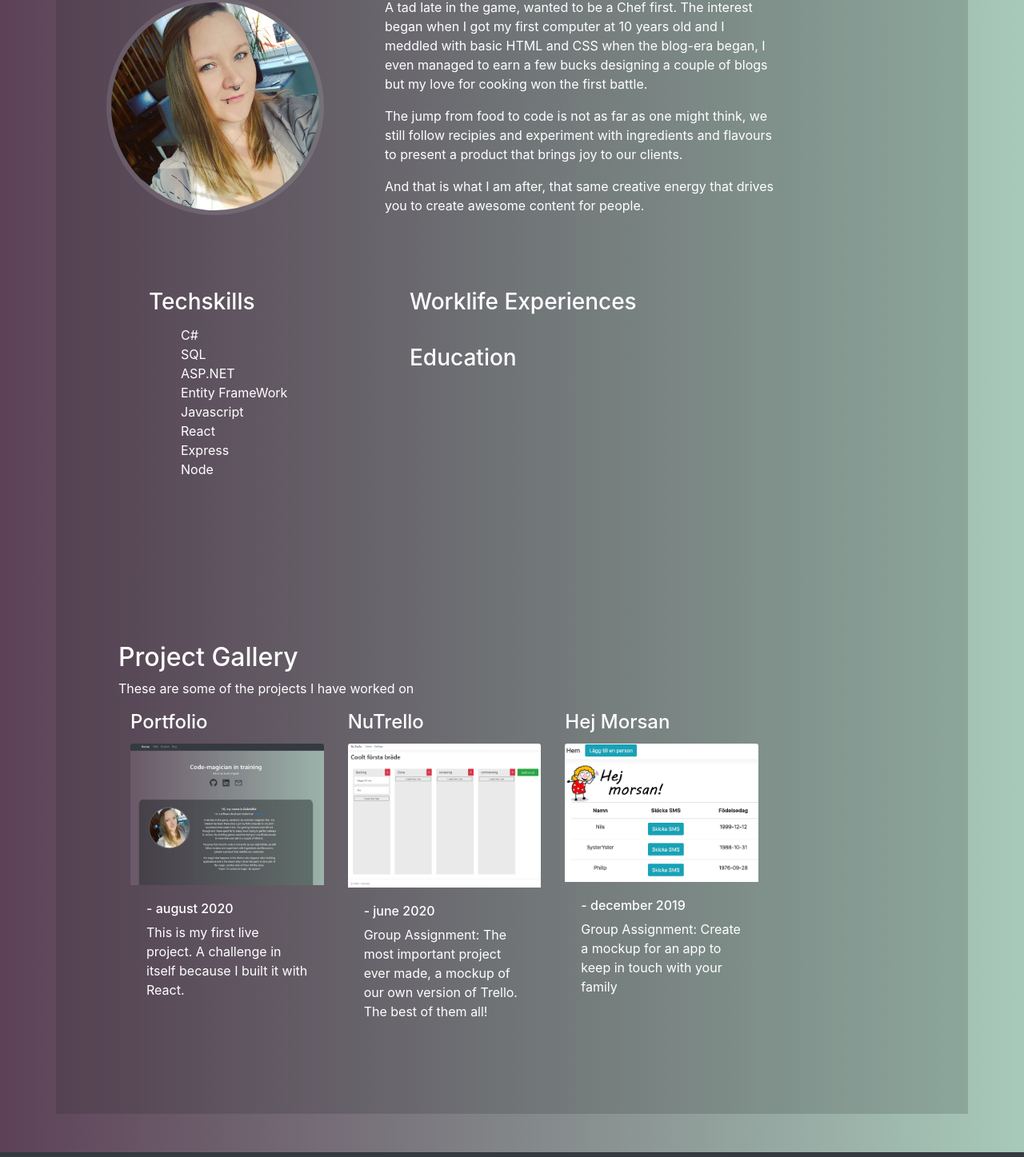
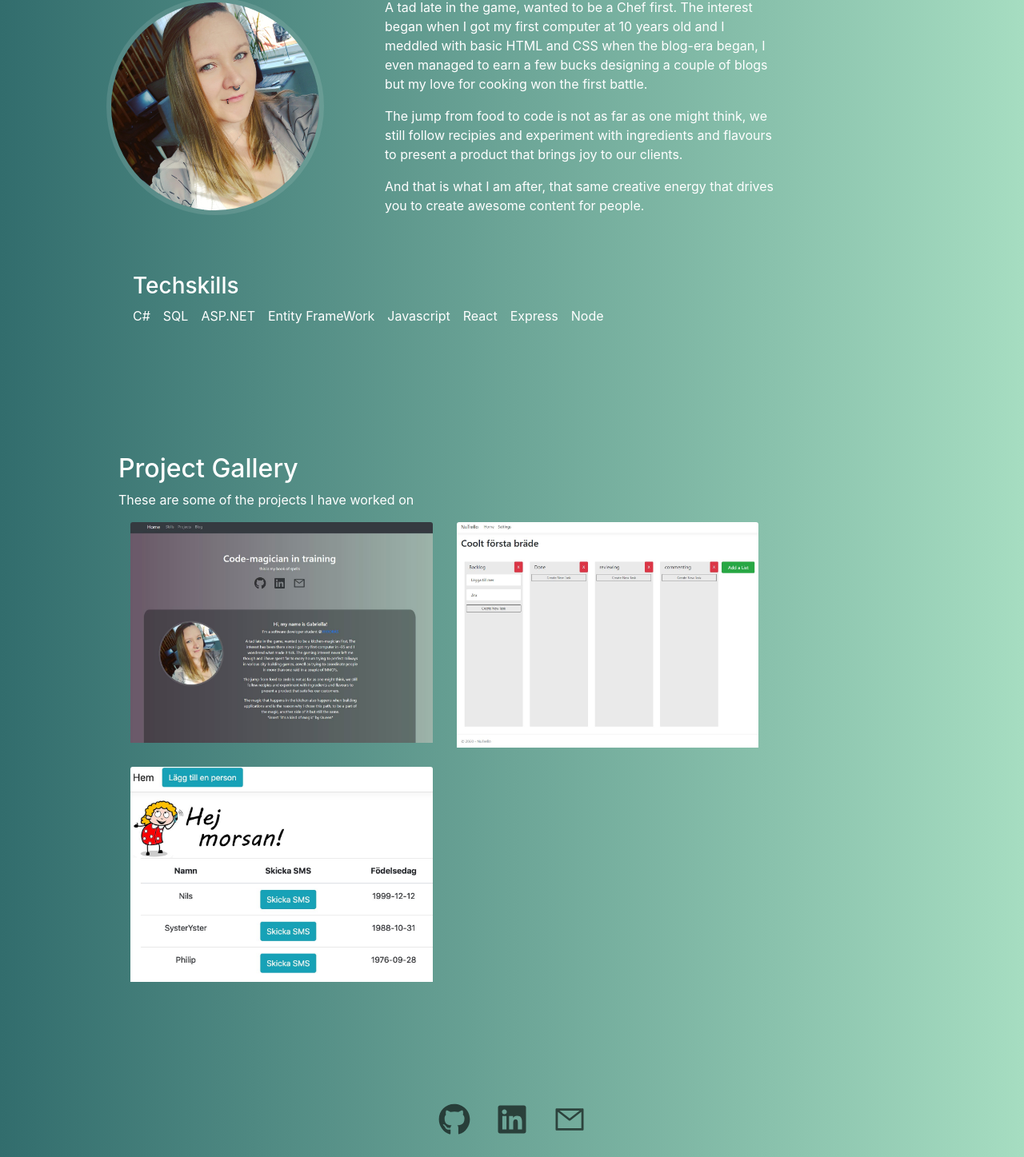
Before and after one commit to gwestberg/portfolio, a React (Create React App) app: page / in a window 1280 px wide. Shown: the part 537-1984 px from the top of the page at 80% size. Built offline with nearby package versions, Linux system fonts and the light colour scheme.

Commit message:
medium-sized overhaul

```diff
--- a/src/components/About.js
+++ b/src/components/About.js
@@ -1,5 +1,5 @@
 import React, { Component } from 'react';
-import Collapsible from 'react-collapsible';
+// import Collapsible from 'react-collapsible';
 import './css/About.css'
 import profilePic from '../assets/realprofilepic.jpg'
 
@@ -28,15 +28,10 @@ export default class About extends Component {
                             And that is what I am after, that same creative energy that drives you to create awesome content for people.
                         </p>
                     </div>
-                    <hr className="d-sm-none" />
-                </div>
-                <section className="row justify-content-around">
-                    <div className="row">
-                        <div className="col-lg-4 col-sm-6 mb-4">
-                            <div className="h-100">
-                                <div className="card-body">
-                                    <h3 className="card-title">Techskills</h3>
-                                    <ul className="skill-cards">
+                    <section>
+                        <div>
+                            <h3>Techskills</h3>
+                            <ul class="horizontal">
                                 <li>C#</li>
                                 <li>SQL</li>
                                 <li>ASP.NET</li>
@@ -47,26 +42,22 @@ export default class About extends Component {
                                 <li>Node</li>
                             </ul>
                         </div>
-                            </div>
-                        </div>
-                        <div className="col-lg-8 col-sm-6 mb-8">
-                            <div className="h-100">
-                                <div className="card-body">
-                                    <Collapsible triggerStyle={{cursor:"pointer", padding:1+"%"+0+"%"+0+"%"+0+"%"}} trigger={<h3 className="card-title collapse-title">Worklife Experiences</h3>}>
-                                    <p className="card-text boxText">I have no idea what I want in this box... Do you have any idea?
-                                    I might want to be a somewhat long text or something like it so that it fills the whole avaliable box-space... otherwise the techskill-box moves and
-                                    I'm not in the right-headspace to deal with that right now...</p>
-                                    </Collapsible>
-                                    <Collapsible triggerStyle={{cursor:"pointer", padding:1+"%"+0+"%"+0+"%"+1+"%"}} trigger={<h3 className="card-title collapse-title">Education</h3>}>
-                                    <p className="card-text boxText">I have no idea what I want in this box... Do you have any idea?
-                                    I might want to be a somewhat long text or something like it so that it fills the whole avaliable box-space... otherwise the techskill-box moves and
-                                    I'm not in the right-headspace to deal with that right now...</p>
+
+                    {/* <div className="row">
+                    <div className="col-lg-6 col-sm-6 mb-8">
+                            <Collapsible triggerStyle={{ cursor: "pointer", padding: 1 + "%" + 0 + "%" + 0 + "%" + 0 + "%" }} trigger={<h3 className="card-title collapse-title">Experiences</h3>}>
+                                <p className="card-text boxText">Some of my experiences...</p>
                             </Collapsible>
                         </div>
+                        <div className="col-lg-6 col-sm-6 mb-8">
+                            <Collapsible triggerStyle={{ cursor: "pointer", padding: 1 + "%" + 0 + "%" + 0 + "%" + 0 + "%" }} trigger={<h3 className="card-title collapse-title">Education</h3>}>
+                                <p className="card-text boxText">Relevant education...</p>
+                            </Collapsible>
                         </div>
+                    </div> */}
+                    </section>
+                    <hr className="d-sm-none" />
                 </div>
-                    </div>
-                </section>
             </div>
         )
     }
--- a/src/components/Home.js
+++ b/src/components/Home.js
@@ -6,8 +6,6 @@ import { AiOutlineMail } from "react-icons/ai";
 import Projects from '../components/Projects';
 // import Blog from '../components/Blog';
 import About from '../components/About';
-// import Contact from '../components/Contact';
-
 
 export default class Home extends Component {
     constructor(props) {
@@ -32,10 +30,17 @@ export default class Home extends Component {
             <div className="Wrapper">
                 {/* NAVBAR */}
                 <div className="sticky-top headnav">
-                    <nav className="navbar navbar-expand-sm navbar-dark bg-dark transparent-nav">
+                    <nav className="navbar navbar-expand-sm navbar-dark transparent-nav">
                         <div className="container">
                             <a className="navbar-brand" href="/portfolio">Home</a>
-                            <button onClick={this.toggleNavbar} className={`${classTwo}`} type="button" data-toggle="collapse" data-target="#navbarResponsive" aria-controls="navbarResponsive" aria-expanded="false" aria-label="Toggle navigation">
+                            <button onClick={this.toggleNavbar}
+                                    className={`${classTwo}`} type="button"
+                                    data-toggle="collapse"
+                                    data-target="#navbarResponsive"
+                                    aria-controls="navbarResponsive"
+                                    aria-expanded="false"
+                                    aria-label="Toggle navigation"
+                                >
                                 <span className="navbar-toggler-icon" />
                             </button>
                             <div className={`${classOne}`} id="navbarResponsive">
@@ -46,9 +51,9 @@ export default class Home extends Component {
                                     <li className="nav-item">
                                         <a className="nav-link" href="#Projects">Projects</a>
                                     </li>
-                                    <li className="nav-item">
+                                    {/* <li className="nav-item">
                                         <a className="nav-link" href="#Blog">Blog</a>
-                                    </li>
+                                    </li> */}
                                 </ul>
                             </div>
                         </div>
@@ -110,8 +115,18 @@ export default class Home extends Component {
                 {/* ------------ */}
 
                 {/* FOOTER */}
-                <footer className="page-footer font-small bg-dark ">
-
+                <footer className="page-footer font-small ">
+                <ul className="nav nav-pills flex-row justify-content-center">
+                            <li className="nav-item">
+                                <a className="nav-link" href="https://github.com/gwestberg" target="_blank" rel="noopener noreferrer"><FaGithub size={40} /></a>
+                            </li>
+                            <li className="nav-item">
+                                <a className="nav-link" href="https://www.linkedin.com/in/gabriella-w-54975ba7/" target="_blank" rel="noopener noreferrer"><FaLinkedin size={40} /></a>
+                            </li>
+                            <li className="nav-item">
+                                <a className="nav-link" href="mailto:g.westberg@hotmail.se" target="_blank" rel="noopener noreferrer"><AiOutlineMail size={40} /></a>
+                            </li>
+                        </ul>
                     {/* <!-- Copyright --> */}
                     <div className="footer-copyright text-center text-light py-3">© 2020 Copyright:
                         <a href="http://localhost:3000/#"> Pistorella</a>
--- a/src/components/Projects.js
+++ b/src/components/Projects.js
@@ -1,4 +1,6 @@
 import React, { Component } from 'react';
+import Collapsible from 'react-collapsible';
+
 import './css/Projects.css';
 import Projectfiles from './json/projects.json';
 
@@ -16,16 +18,21 @@ export default class Projects extends Component {
                     <div className="row d-flex row-wrap">
                     {
                         Object.keys(Projectfiles).map(key => (
-                            <div className="col-lg-4 col-sm-6 mb-4" key={key}>
-                                <div className=" h-100">
+                            <div className="col-lg-6 col-sm-6 mb-4" key={key}>
+                                <div className="w-100 h-100">
+                                    <Collapsible
+                                        triggerStyle={{ cursor: "pointer", padding: 1 + "%" + 0 + "%" + 0 + "%" + 0 + "%" }}
+                                        trigger={<img className="card-img-top" src= {require("../assets/"+Projectfiles[key].image)} alt="project thumbnail" />}
+                                    >
+                                    <div className="card-body" >
                                     <h4 className="card-title">{Projectfiles[key].projectTitle}</h4>
-                                    <a href={Projectfiles[key].link}>
-                                    <img className="card-img-top" src= {require("../assets/"+Projectfiles[key].image)} alt="project thumbnail" />
-                                    </a>
-                                    <div className="card-body" >
                                         <h6>- {Projectfiles[key].date}</h6>
                                         <p className="card-text">{Projectfiles[key].description}</p>
+                                        <a target="_blank" rel="noopener noreferrer" href={Projectfiles[key].link}>
+                                        <button>Source Code</button>
+                                        </a>
                                     </div>
+                                    </Collapsible>
                                 </div>
                         </div>
                         ))
--- a/src/components/css/About.css
+++ b/src/components/css/About.css
@@ -31,6 +31,21 @@
   list-style-type: none;
  }
 
+ ul.horizontal,
+ ul.horizontal li {
+     margin: 0;
+     padding: 0;
+ }
+ ul.horizontal {
+     list-style-type: none;
+     overflow: auto;
+     margin: 0 auto;
+ }
+ ul.horizontal li {
+     float: left;
+     margin: 0 1em 1em 0;
+     text-align: center;
+ }
 
 
 
--- a/src/components/css/Home.css
+++ b/src/components/css/Home.css
@@ -1,9 +1,11 @@
 body {
-    background: linear-gradient(to right, #5d4157, #a8caba);
+  background: linear-gradient(to left, #a6ddc1, #326d6d);
+  color: rgb(255, 255, 255);
+
   }
   /* NAVBAR */
 .headnav{
-    background: #14181ba8;
+    background: #14181b69;
 }
 h3{
   color: rgb(255, 255, 255);
@@ -12,7 +14,6 @@ h3{
 
   /* HEADER */
   #Header {
-    background: linear-gradient(to right, #5d4157, #a8caba);
     height: 20em;
   }
   #headerContent{
@@ -28,8 +29,6 @@ h3{
 
 /* CONTENT */
 .content{
-  color: #fff;
-    background: #14181b2a;
     margin-bottom:3em;
 }
 section{
```
Also changed, not shown: Documentation/TODOS.md (added, +17 -0 lines). Lines whose indentation alone changed are shown as unchanged.
